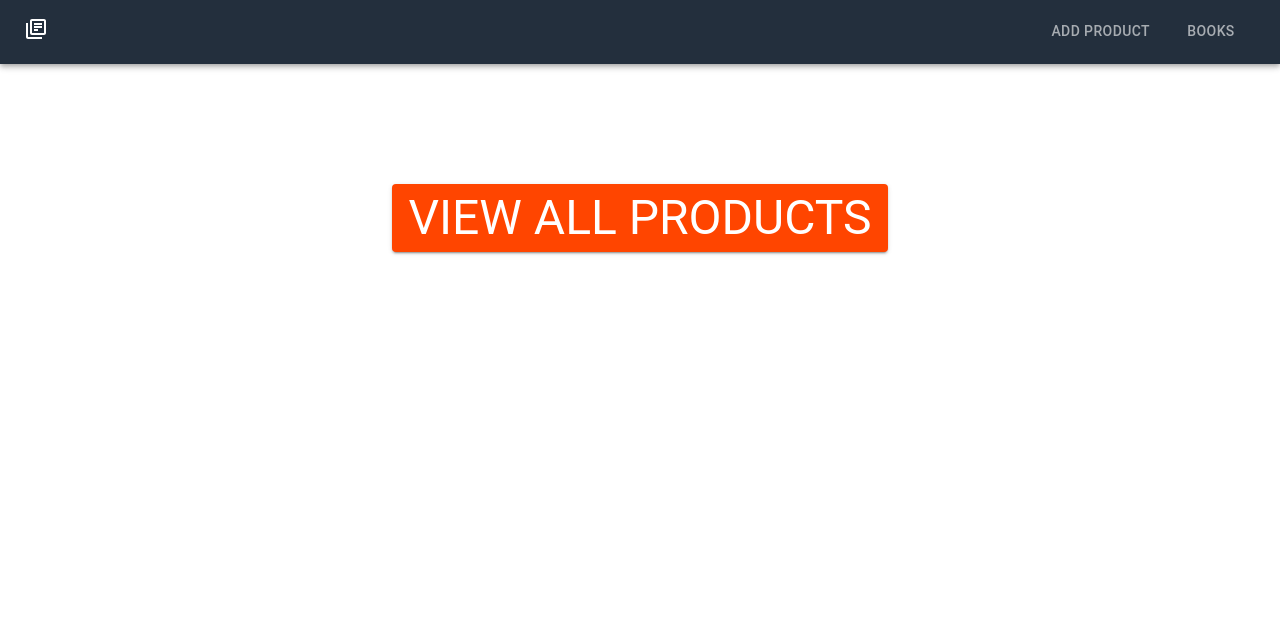
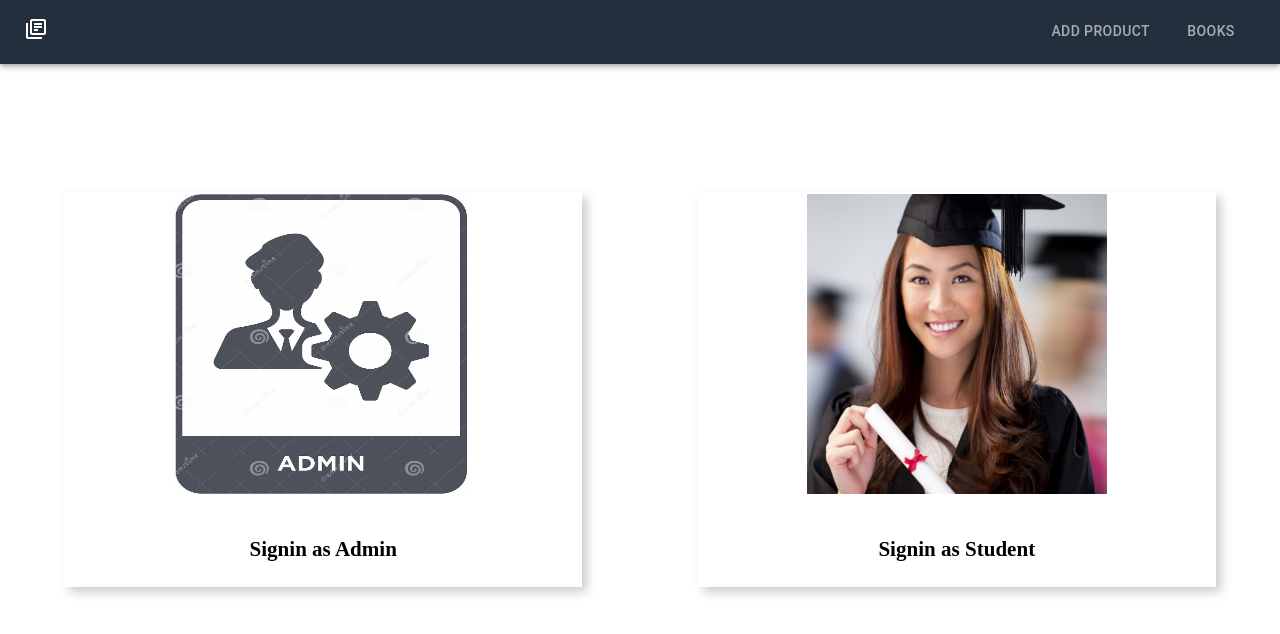
Before and after one commit to himanshi-sharma-123/library-management-frontend, a React (Create React App) app: page / in a window 1280 px wide. Shown: the top 634 px of the page. Built offline with nearby package versions, Linux system fonts and the light colour scheme.

Commit message:
home page updated by admin and user login

```diff
--- a/src/components/Home.js
+++ b/src/components/Home.js
@@ -1,22 +1,90 @@
-import { Button, Typography, Box } from "@mui/material";
 import React from "react";
 import { Link } from "react-router-dom";
+import StudentIMage from "../images/student.jpg";
+import AdminIMage from "../images/admin.jpg";
 
 const Home = () => {
   return (
-    <div>
-      <Box display="flex" flexDirection="column" alignItems="center">
-        <Button
-          LinkComponent={Link}
-          to="/books"
-          sx={{ marginTop: 15, background: "orangered" }}
-          variant="contained"
+    <div className="HomePage">
+      <div
+        className="col-md-6 m-auto"
+        style={{ display: "flex", backgroundColor: "white", padding: "5%" }}
+      >
+        <div className="card" style={{ alignItems: "center" }}>
+          <img
+            src={AdminIMage}
+            alt="StudentIMage"
+            style={{ height: "300px", width: "300px" }}
+          />
+          <br />
+          <Link className="link_class" to="/adminLogin">
+            {" "}
+            <h3 style={{ fontFamily: "Oswald" }}>Signin as Admin</h3>
+          </Link>
+        </div>
+        <div
+          className="card"
+          style={{ marginLeft: "10%", alignItems: "center" }}
         >
-          <Typography variant="h3">View All products</Typography>
-        </Button>
-      </Box>
+          <img
+            src={StudentIMage}
+            alt="StudentIMage"
+            style={{ height: "300px", width: "300px" }}
+          />
+          <br />
+          <Link className="link_class" to="/login">
+            {" "}
+            <h3 style={{ fontFamily: "Oswald" }}>Signin as Student</h3>
+          </Link>
+        </div>
+      </div>
+      {/* <div>
+                <Link to="/login">signin as a admin</Link>
+            </div>
+            <div>
+
+                <Link to="/login">signin as a student</Link>
+            </div>
+            <div>
+                <Link to="/addBook">Add Book</Link>
+            </div>
+            <div>
+
+                <Link to="/allBook">All Book</Link>
+            </div>
+            <div>
+
+<Link to="/stuReqIssue">Issue Request</Link>
+</div>
+            <div>
+
+<Link to="/manageStudent">Manage Student</Link>
+</div> */}
     </div>
   );
 };
 
 export default Home;
+
+// import { Button, Typography, Box } from "@mui/material";
+// import React from "react";
+// import { Link } from "react-router-dom";
+
+// const Home = () => {
+//   return (
+//     <div>
+//       <Box display="flex" flexDirection="column" alignItems="center">
+//         <Button
+//           LinkComponent={Link}
+//           to="/books"
+//           sx={{ marginTop: 15, background: "orangered" }}
+//           variant="contained"
+//         >
+//           <Typography variant="h3">View All products</Typography>
+//         </Button>
+//       </Box>
+//     </div>
+//   );
+// };
+
+// export default Home;
--- a/src/index.css
+++ b/src/index.css
@@ -1,13 +1,28 @@
 body {
   margin: 0;
-  font-family: -apple-system, BlinkMacSystemFont, 'Segoe UI', 'Roboto', 'Oxygen',
-    'Ubuntu', 'Cantarell', 'Fira Sans', 'Droid Sans', 'Helvetica Neue',
+  font-family: -apple-system, BlinkMacSystemFont, "Segoe UI", "Roboto", "Oxygen",
+    "Ubuntu", "Cantarell", "Fira Sans", "Droid Sans", "Helvetica Neue",
     sans-serif;
   -webkit-font-smoothing: antialiased;
   -moz-osx-font-smoothing: grayscale;
 }
 
 code {
-  font-family: source-code-pro, Menlo, Monaco, Consolas, 'Courier New',
+  font-family: source-code-pro, Menlo, Monaco, Consolas, "Courier New",
     monospace;
 }
+
+.HomePage {
+  height: 950px;
+  background-position: center;
+  background-repeat: no-repeat;
+  background-size: cover;
+  padding-top: 5%;
+}
+
+.link_class {
+  text-decoration: none;
+  color: black;
+  font-size: 18px;
+  text-align: center;
+}
```
Also changed, not shown: src/App.css (line endings or trailing spaces), src/images/admin.jpg (added), src/images/student.jpg (added).
